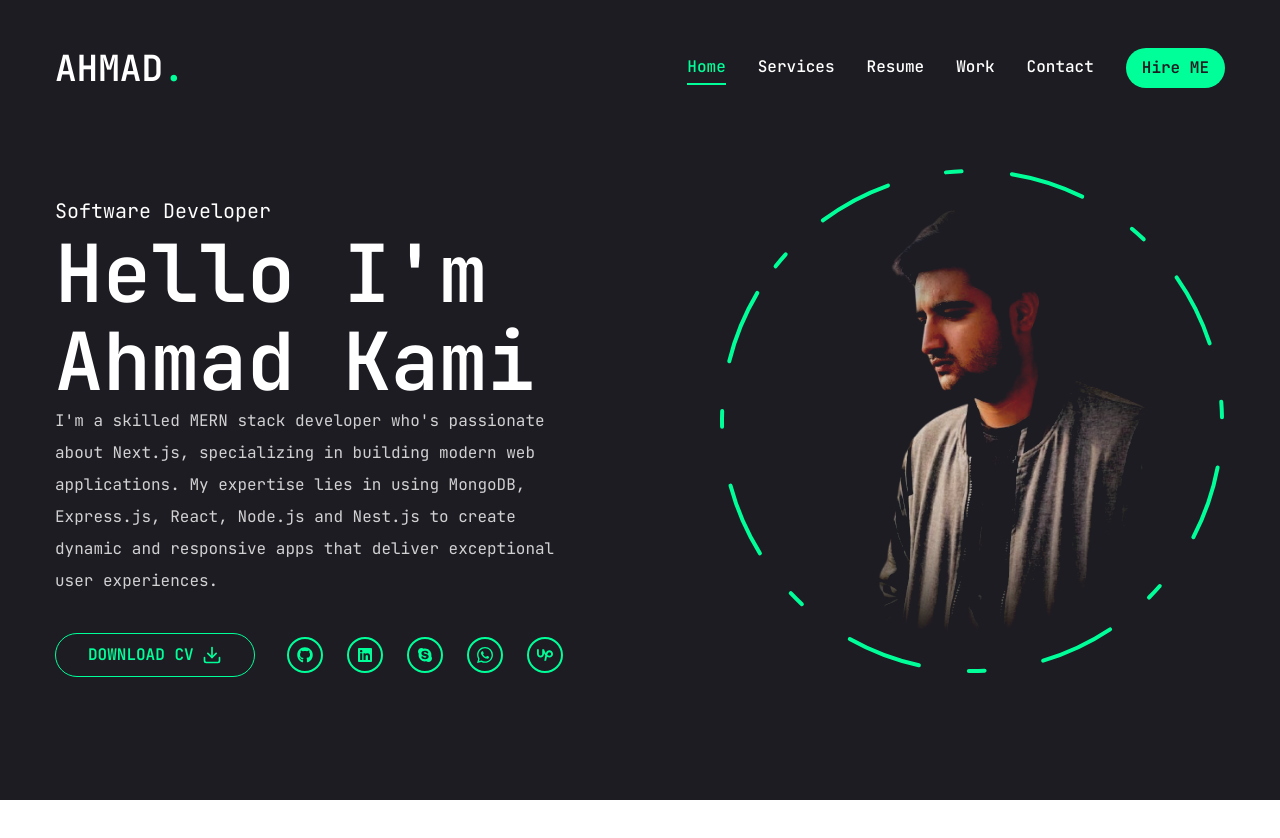
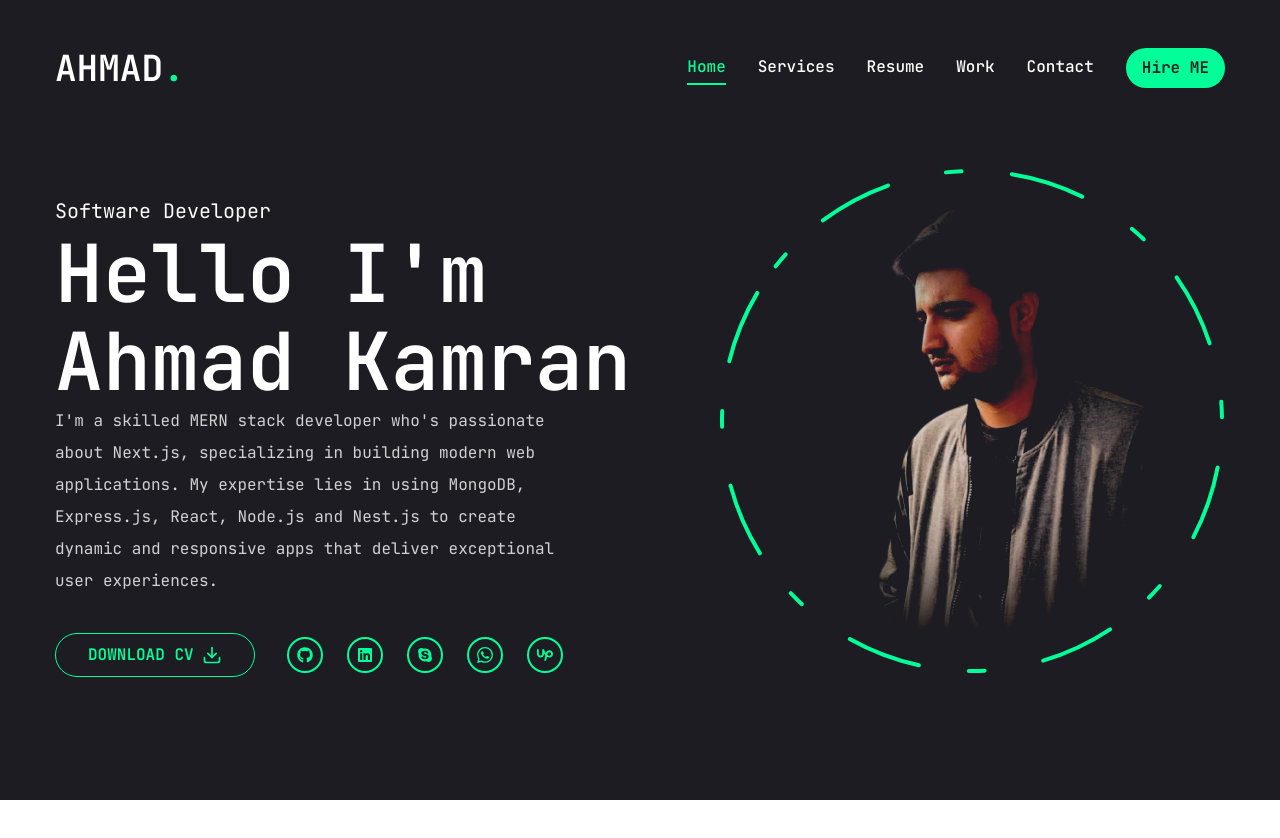
Before and after one commit to ahmadkamran710788/Ahmad-Potfolio, a Next.js app: page / in a window 1280 px wide. Shown: the top 838 px of the page. Built offline with nearby package versions, Linux system fonts and the light colour scheme.

Commit message:
changed the name

```diff
--- a/app/page.jsx
+++ b/app/page.jsx
@@ -26,7 +26,7 @@ export default function Home() {
           <div className="text-center xl:text-left order-2 xl:order-none">
             <span className="text-xl">Software Developer</span>
             <h1 className="h1">
-              Hello I'm <br /> <span>Ahmad Kami</span>
+              Hello I'm <br /> <span>Ahmad Kamran</span>
             </h1>
             <p className="max-w-[500px] mb-9 text-white/80">
               I'm a skilled MERN stack developer who's passionate about Next.js,
```
